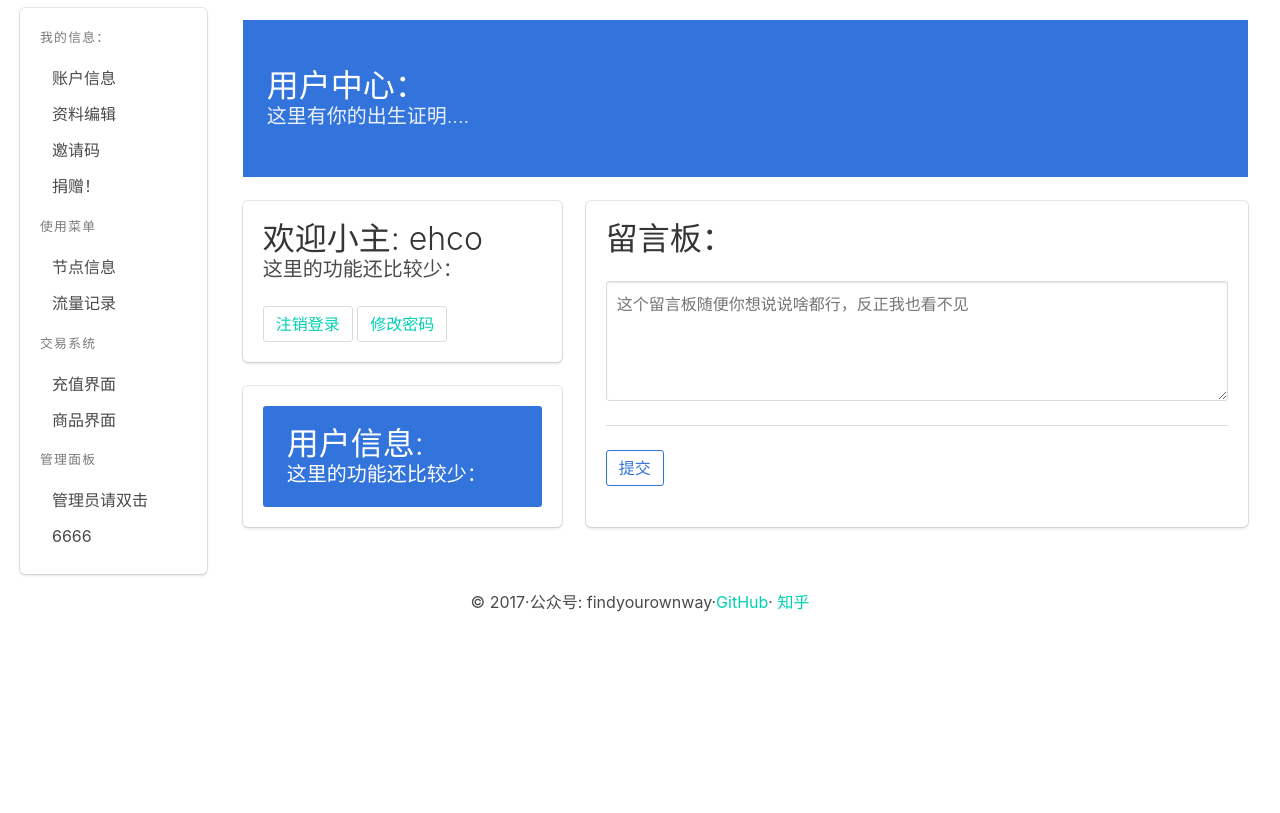
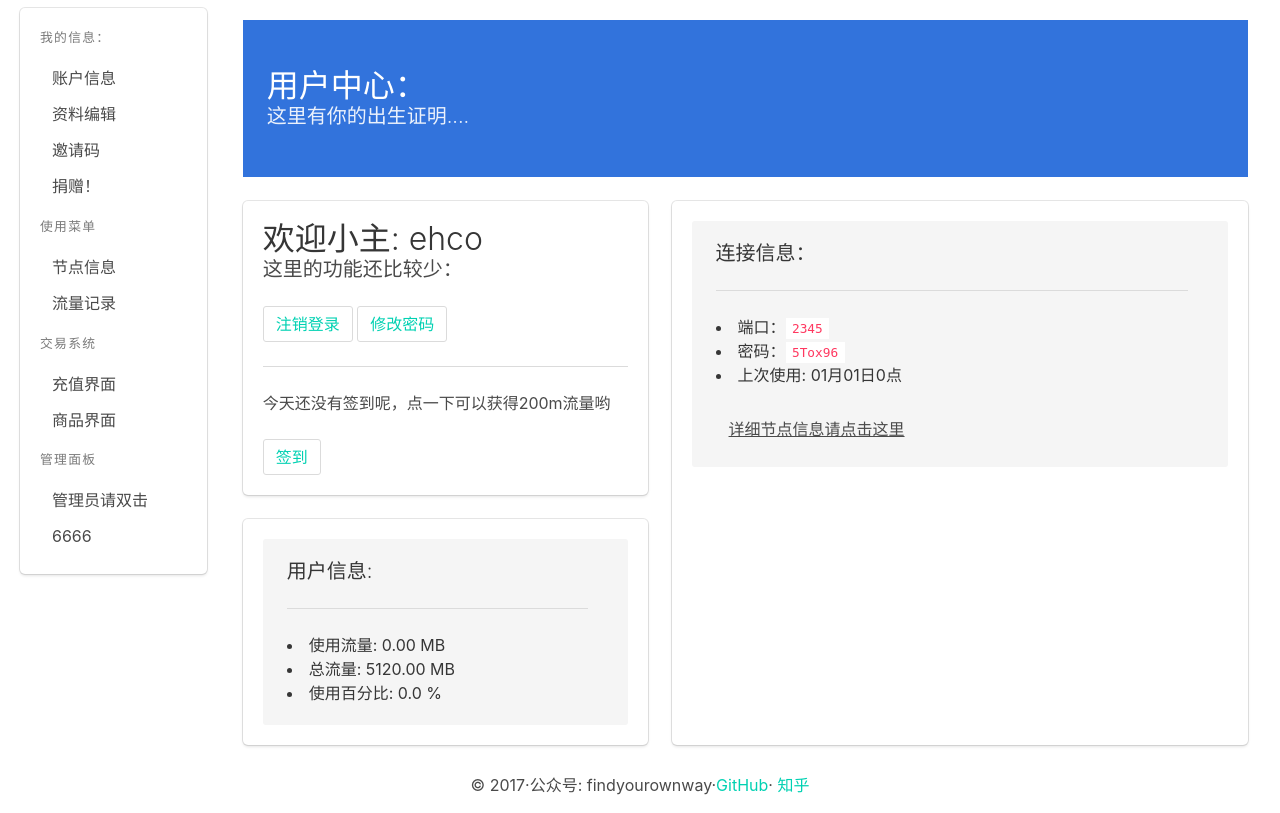
Before and after one commit to Ehco1996/django-wechat-backend, a Django app: page /users/userinfo/ in a window 1280 px wide. Shown: the part 225-1038 px from the top of the page. Before the commit the page ends 837 px from the top, so only its background shows below. Run offline with Django 3.2, Linux system fonts and the light colour scheme; a user stored in the database is signed in; data comes from the database, SQL or seed files in the repository.

Commit message:
django-sspanel 签到功能

```diff
--- a/django_sspanel/shadowsocks/urls.py
+++ b/django_sspanel/shadowsocks/urls.py
@@ -11,12 +11,12 @@ urlpatterns = [
     url(r'^ssclient/$',views.ssclient,name='ssclient'),
     url(r'^ssinvite/$',views.ssinvite,name='ssinvite'),
     url(r'ssinvite/(?P<Num>[0-9]{1,2})/$',views.gen_invite_code,name='geninvitecode'),
-    url(r'passinvite/(?P<invitecode>[\S]+)/$',views.pass_invitecode,name='passinvitecode'),
-    url(r'register/$',views.register,name='register'),
-    url(r'login/$',views.Login_view,name='login'),
-    url(r'logout/$',views.Logout_view,name='logout'),
-    url(r'users/userinfo/$',views.userinfo,name='userinfo'),
-
+    url(r'^passinvite/(?P<invitecode>[\S]+)/$',views.pass_invitecode,name='passinvitecode'),
+    url(r'^register/$',views.register,name='register'),
+    url(r'^login/$',views.Login_view,name='login'),
+    url(r'^logout/$',views.Logout_view,name='logout'),
+    url(r'^users/userinfo/$',views.userinfo,name='userinfo'),
+    url(r'^checkin/$',views.checkin,name='checkin'),
     url(r'qrcode/(?P<node_id>[0-9]+)$',views.get_ss_qrcode,name='qrcode'),
 
     ]
--- a/django_sspanel/shadowsocks/views.py
+++ b/django_sspanel/shadowsocks/views.py
@@ -4,6 +4,8 @@ from django.http import HttpResponse
 from django.contrib.auth import authenticate, login, logout
 from django.contrib.auth.decorators import login_required
 from django.utils.six import BytesIO
+from django.utils import timezone
+
 
 # 导入shadowsocks节点相关文件
 from .models import Node, InviteCode, User
@@ -15,6 +17,8 @@ from ssserver.models import SSUser
 # 导入第三方模块
 import qrcode
 import base64
+import datetime
+from random import randint
 # Create your views here.
 
 
@@ -102,7 +106,13 @@ def register(request):
                     'registerinfo': registerinfo
                 }
                 form.save()
+                # 删除使用过的邀请码
                 code_query.delete()
+                # 将user和ssuser关联
+                user = User.objects.get(username=request.POST.get('username'))
+                max_port_user = SSUser.objects.order_by('-port').first()
+                port = max_port_user.port+randint(2,3)
+                ss_user = SSUser.objects.create(user=user,port=port)
                 return render(request, 'sspanel/index.html', context=context)
 
     else:
@@ -169,9 +179,38 @@ def Logout_view(request):
 @login_required
 def userinfo(request):
     '''用户中心'''
-    return render(request, 'sspanel/userinfo.html')
 
+    ss_user = request.user.ss_user
+    context = {
+            'ss_user':ss_user,
+    }
 
+    return render(request, 'sspanel/userinfo.html',context=context)
+
+@login_required
+def checkin(request):
+    '''用户签到'''
+    ss_user = request.user.ss_user
+    if timezone.now() - datetime.timedelta(days=1) > ss_user.last_check_in_time:
+        # 距离上次签到时间大于一天 增加200m流量
+        ss_user.transfer_enable += int(200*1024*1024)
+        ss_user.last_check_in_time = timezone.now()
+        ss_user.save()
+        registerinfo = {
+        'title': '签到成功！',
+        'subtitle': '获得200m流量',
+                    'status': 'success',}
+    else:
+        registerinfo = {
+        'title': '签到失败！',
+        'subtitle': '距离上次签到不足一天',
+                    'status': 'error',}
+
+    context = {
+        'registerinfo': registerinfo,
+        'ss_user':ss_user,
+    }
+    return render(request,'sspanel/userinfo.html',context=context)
 
 @login_required
 def get_ss_qrcode(request,node_id):
@@ -192,3 +231,9 @@ def get_ss_qrcode(request,node_id):
     response = HttpResponse(image_stream, content_type="image/png")
 
     return response
+
+
+
+
+from random import choice
+# Create your views here.
--- a/django_sspanel/ssserver/models.py
+++ b/django_sspanel/ssserver/models.py
@@ -127,7 +127,7 @@ class SSUser(models.Model):
 
     def get_check_in(self):
         '''返回当天是否签到'''
-        return timezone.now() - datetime.timedelta(days=1) > self.last_check_in_time
+        return timezone.now() - datetime.timedelta(days=1) < self.last_check_in_time
 
     @classmethod
     def get_absolute_url(cls):
@@ -142,7 +142,7 @@ class SSUser(models.Model):
         else:
             max_port_user = SSUser.objects.order_by('-port').first()
             if max_port_user:
-                self.port = max_port_user + choice([2, 3])
+                self.port = max_port_user.port + choice([2, 3])
             else:
                 self.port = settings.START_PORT
 
--- a/django_sspanel/templates/sspanel/userinfo.html
+++ b/django_sspanel/templates/sspanel/userinfo.html
@@ -18,35 +18,47 @@
 
     <div class="tile is-ancestor">
 
-        <div class="tile is-4 is-vertical is-parent">
+        <div class="tile is-5 is-vertical is-parent">
             <div class="tile box is-child">
                 <p class="title">欢迎小主: {{ user.username }}</p>
                 <p class="subtitle">这里的功能还比较少： </p>
                 <button class="button"><a href="{% url 'shadowsocks:logout' %}">注销登录</a></button>
                 <button class="button"><a href="{% url 'password_change' %}">修改密码</a></button>
+                <hr>
+                {% if ss_user.get_check_in %}
+                    <p>今天已经签到过了哟</p>
+                {% else %}
+                    <p> 今天还没有签到呢，点一下可以获得200m流量哟</p>
+                    <br>
+                    <button class="button"><a href="{% url 'shadowsocks:checkin' %}">签到</a></button>
+                {% endif %}
             </div>
 
             <div class="tile box is-child">
-                <article class="article notification is-info">
-                    <p class="title">用户信息:</p>
-                    <p class="subtitle">这里的功能还比较少： </p>
+                <article class="article notification is-light">
+                    <p class="subtitle">用户信息:</p>
+                    <hr>
+                    <li>使用流量: {{ ss_user.get_traffic }} MB </li>
+                    <li>总流量: {{ ss_user.get_transfer }} MB </li>
+                    <li>使用百分比: {{ ss_user.get_used_percentage }} % </li>
                 </article>
             </div>
         </div>
 
-        <div class="tile is-8 is-vertical is-parent">
+        <div class="tile is-7 is-vertical is-parent">
             <div class="tile box is-child">
-                <h3 class="title">留言板：</h3>
-                <textarea class="textarea" placeholder="这个留言板随便你想说说啥都行，反正我也看不见" rows="10"></textarea>
-                <hr/>
-                <a type="submit" class="button is-info is-outlined" >提交</a>
+                <div class="notification is-light">
+                <h3 class="subtitle">连接信息：</h3>
+                <hr>
+                <li> 端口：<code>{{ ss_user.port }}</code></li>
+                <li> 密码：<code>{{ ss_user.password }}</code></li>
+                <li>上次使用: {{ ss_user.get_last_use_time|date:"m月d日G点" }}</li>
+                <br>
+                <a class="button is-link " href="{% url 'shadowsocks:nodeinfo' %}">详细节点信息请点击这里</a>
+                </div>
             </div>
         </div>
     </div>
-
-
-
-
 </div>
 
 {% else %}
```
